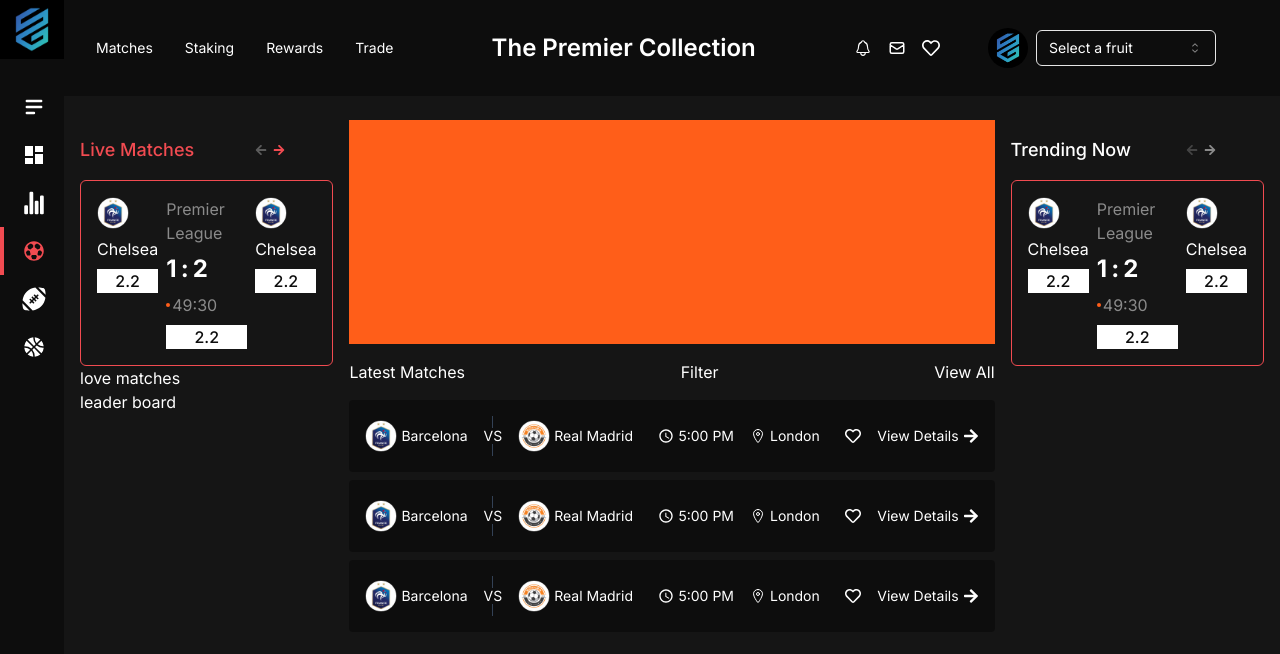
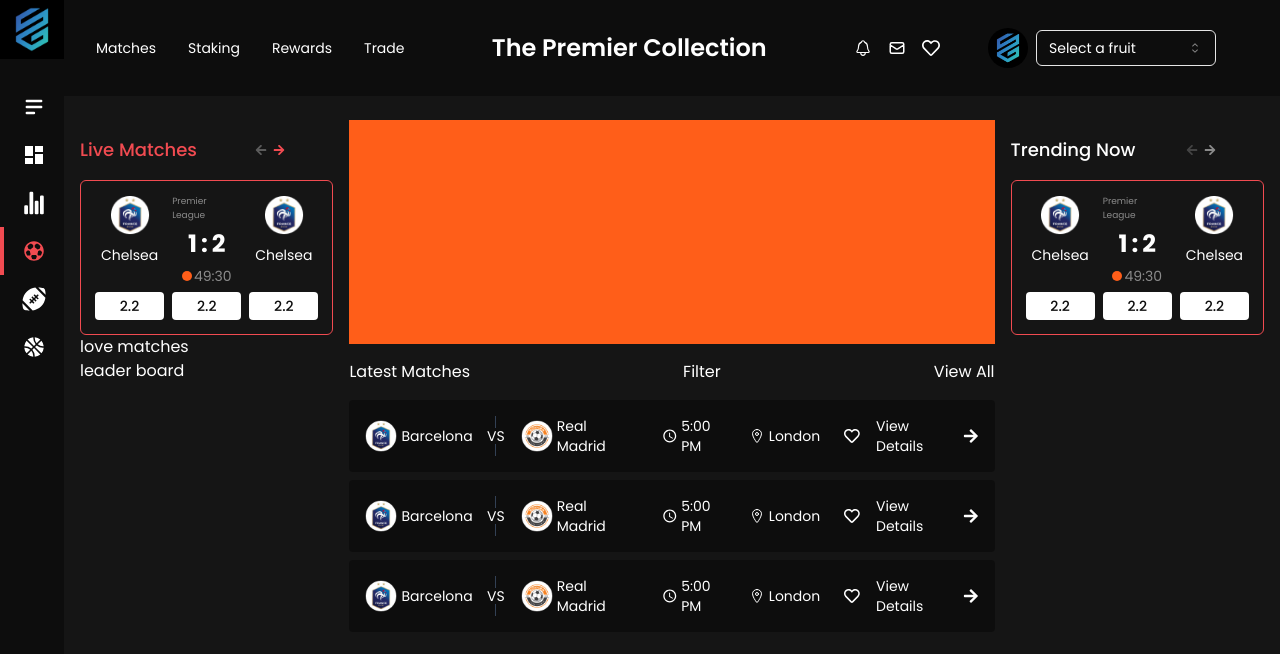
Before and after one commit to rakibulhasan-bu/premier-league, a Next.js app: page /soccer in a window 1280 px wide. Shown: the top 654 px of the page. Built offline with nearby package versions, Linux system fonts and the light colour scheme.

Commit message:
match card updated

```diff
--- a/app/layout.tsx
+++ b/app/layout.tsx
@@ -1,9 +1,13 @@
 import type { Metadata } from 'next'
-import { Inter } from 'next/font/google'
+import { Poppins } from 'next/font/google'
 import './globals.css'
 import LeftSidebar from '@/components/apps-components/LeftSidebar';
 
-const inter = Inter({ subsets: ['latin'] })
+const poppins = Poppins({
+  subsets: ["latin"],
+  weight: ["400", "500", "600", "700"],
+  variable: "--font--Poppins"
+})
 
 export const metadata: Metadata = {
   title: 'Premier League',
@@ -17,7 +21,7 @@ export default function RootLayout({
 }) {
   return (
     <html lang="en">
-      <body className={inter.className}>
+      <body className={poppins.className}>
         <div className="flex h-screen overflow-auto text-white">
           {/* this is left side bar  */}
           <div className='w-[5%] h-full bg-black'>
--- a/app/soccer/MatchCard.tsx
+++ b/app/soccer/MatchCard.tsx
@@ -4,38 +4,38 @@ import secondTeam from '../../public/teamone.png'
 
 export default function MatchCard() {
     return (
-        <div className='w-full flex gap-2 2xl:gap-4 border border-primary rounded-md 2xl:rounded-lg p-4'>
+        <div className='w-full flex justify-between gap-2 2xl:gap-4 border border-primary rounded-md 2xl:rounded-lg p-3.5 2xl:p-4'>
             {/* this is first match div  */}
-            <div className='flex flex-col gap-2'>
-                <Image src={firstTeam} alt="Bercelona team" width={45} height={45} className="w-8 2xl:w-11 h-8 2xl:h-11 rounded-full" />
-                <p>Chelsea</p>
-                <div className='w-full flex items-center justify-center bg-white text-black font-medium'>
+            <div className='w-full flex flex-col justify-center items-center gap-2.5'>
+                <Image src={firstTeam} alt="Bercelona team" width={45} height={45} className="w-10 2xl:w-12 h-10 2xl:h-12 rounded-full" />
+                <p className="text-sm">Chelsea</p>
+                <div className='w-full mt-auto flex items-center justify-center bg-white text-black font-medium rounded text-sm py-1'>
                     <p>2.2</p>
                 </div>
             </div>
 
             {/* this is premier league div  */}
-            <div className='flex flex-col gap-2'>
-                <p className="text-white/50">Premier League</p>
+            <div className='w-full flex flex-col justify-center items-center gap-1.5'>
+                <p className="text-white/50 text-[9px] 2xl:text-[10px]">Premier League</p>
                 <div className='text-2xl font-bold flex gap-1'>
                     <span>1</span>
                     <span>:</span>
                     <span>2</span>
                 </div>
                 <div className='flex items-center gap-0.5'>
-                    <span className="w-1 h-1 rounded-full bg-orange"></span>
-                    <span className="text-white/50">49:30</span>
+                    <span className="w-2.5 h-2.5 rounded-full bg-orange"></span>
+                    <span className="text-white/50 text-sm">49:30</span>
                 </div>
-                <div className='w-full flex items-center justify-center bg-white text-black font-medium'>
+                <div className='w-full mt-auto flex items-center justify-center bg-white text-black font-medium rounded text-sm py-1'>
                     <p>2.2</p>
                 </div>
             </div>
 
             {/* this is first match div  */}
-            <div className='flex flex-col gap-2'>
-                <Image src={secondTeam} alt="Bercelona team" width={45} height={45} className="w-8 2xl:w-11 h-8 2xl:h-11 rounded-full" />
-                <p>Chelsea</p>
-                <div className='w-full flex items-center justify-center bg-white text-black font-medium'>
+            <div className='w-full flex flex-col justify-center items-center gap-2.5'>
+                <Image src={secondTeam} alt="Bercelona team" width={45} height={45} className="w-10 2xl:w-12 h-10 2xl:h-12 rounded-full" />
+                <p className="text-sm">Chelsea</p>
+                <div className='w-full mt-auto flex items-center justify-center bg-white text-black font-medium rounded text-sm py-1'>
                     <p>2.2</p>
                 </div>
             </div>
```
